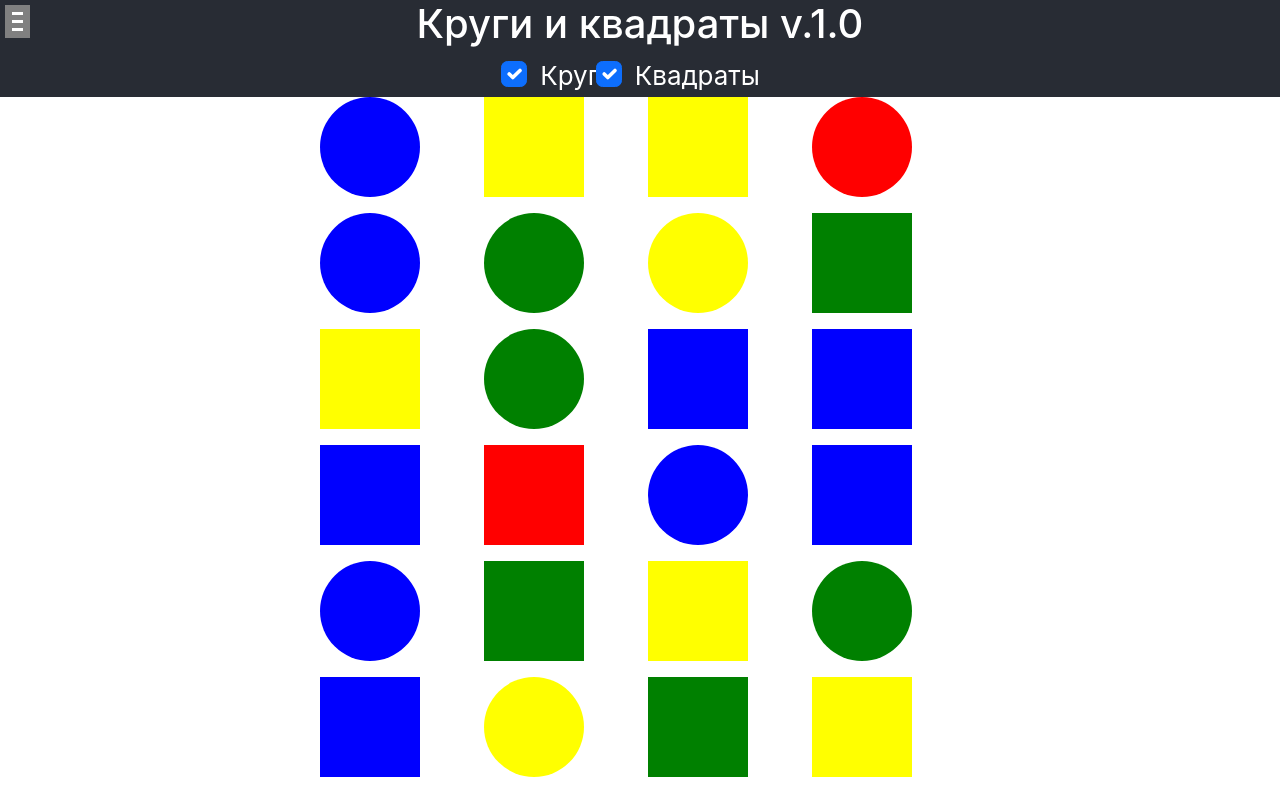
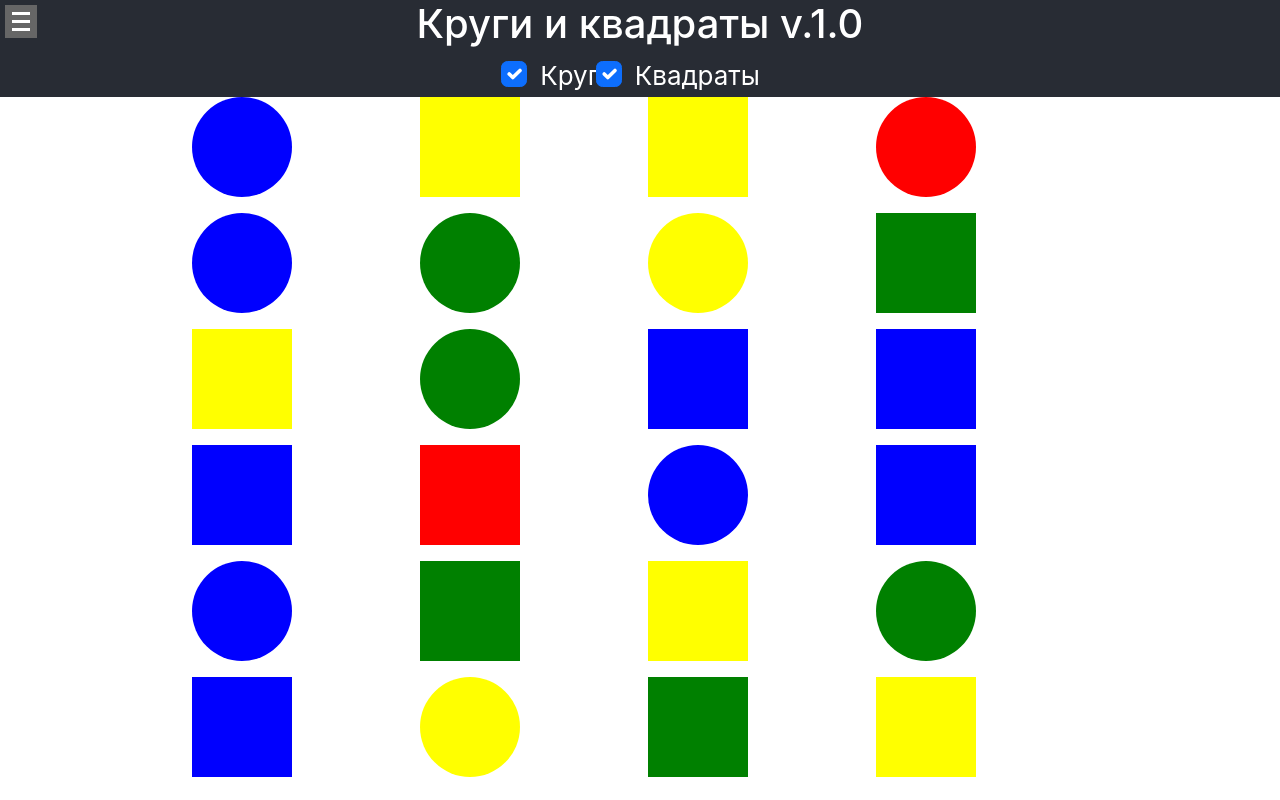
Before and after one commit to denisevseev/CyrcleAndSquare, a React (Create React App) app: page / in a window 1280 px wide. Built offline with nearby package versions, Linux system fonts and the light colour scheme; no server answers.

Commit message:
штрихи по верстке

```diff
--- a/src/App.css
+++ b/src/App.css
@@ -16,6 +16,7 @@
 .App-header {
   background-color: #282c34;
   /*min-height: 100vh;*/
+  min-width: 550px;
   display: flex;
   flex-direction: column;
   align-items: center;
--- a/src/components/CheckBoxesWhithHeader/CheckBoxesWhithHeader.js
+++ b/src/components/CheckBoxesWhithHeader/CheckBoxesWhithHeader.js
@@ -1,5 +1,5 @@
 import React from 'react';
-import s from './Module.CheckBoxesWhithHeader.scss'
+import './Module.CheckBoxesWhithHeader.scss'
 import State from "../../store/State";
 import {observer} from "mobx-react";
 
--- a/src/components/ContentBody/Module.ContentBody.scss
+++ b/src/components/ContentBody/Module.ContentBody.scss
@@ -4,7 +4,7 @@
   grid-gap: 1em;
   margin-left: auto;
   margin-right: auto;
-  width: 50%;
+  width: 70%;
   #square {
     width: 100px;
     height: 100px;
--- a/src/components/LeftMenu.js
+++ b/src/components/LeftMenu.js
@@ -1,5 +1,5 @@
 import React, {useEffect, useRef} from 'react';
-import style from './Module.LeftMenu.scss'
+import s from  './Module.LeftMenu.scss'
 import State from "../store/State";
 import {observer} from "mobx-react";
 
@@ -19,7 +19,6 @@ const LeftMenu = () => {
     return (
         <div>
             <input type="checkbox" id="hmt" className="hidden-menu-ticker"/>
-
             <label className="btn-menu" htmlFor="hmt">
                 <span className="first"></span>
                 <span className="second"></span>
--- a/src/components/Module.LeftMenu.scss
+++ b/src/components/Module.LeftMenu.scss
@@ -31,7 +31,8 @@
     cursor: pointer;
     transition: left .23s;
     z-index: 3;
-    width: 25px;
+    width: 2em;
+    background-color: #666666;
     -webkit-transform: translateZ(0);
     -webkit-backface-visibility: hidden;
 }
```
